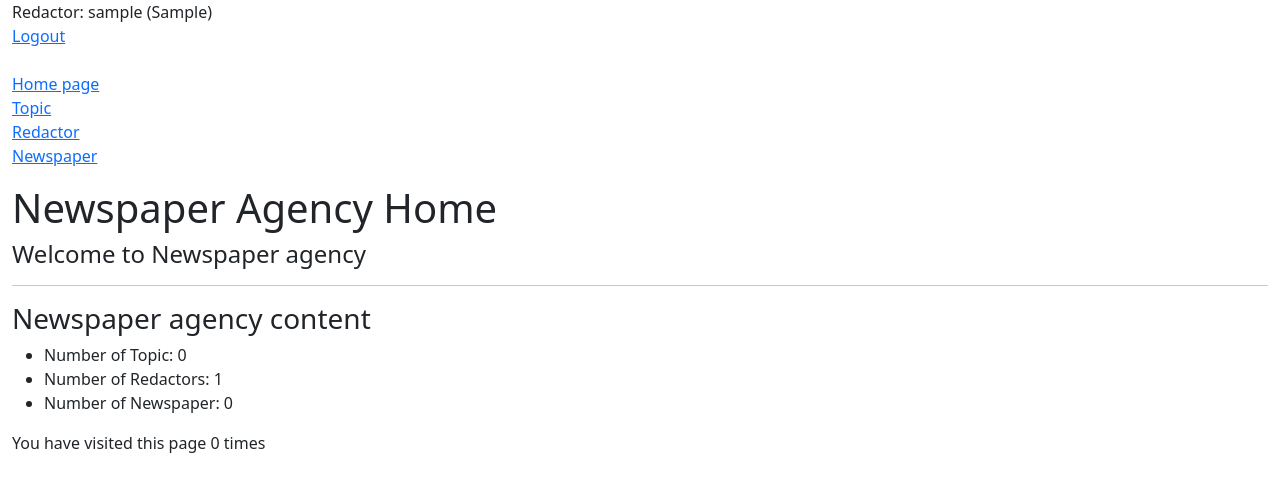
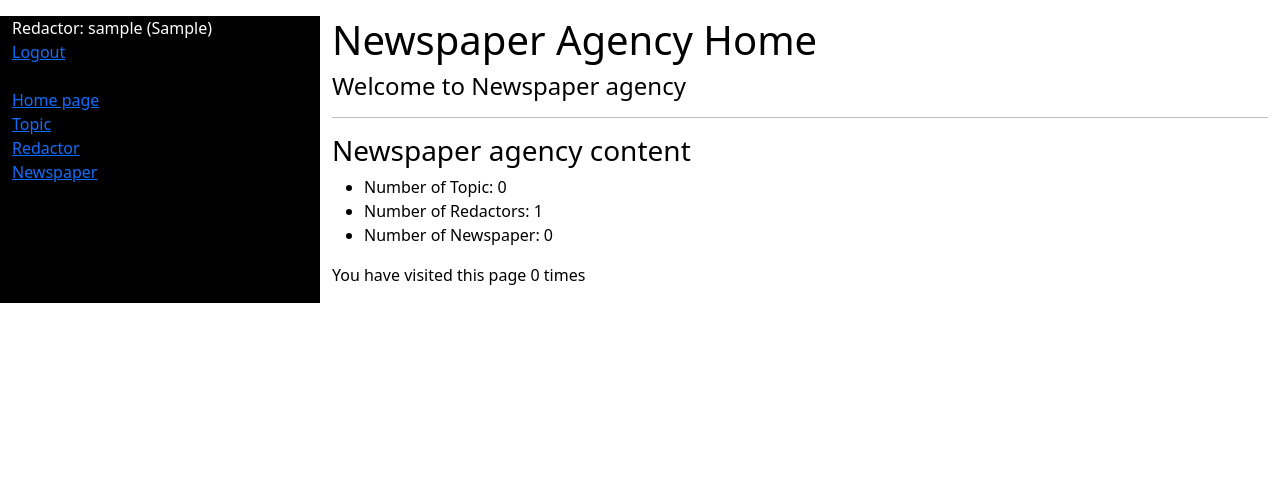
Before and after one commit to muhactive/newspaper-agency, a Django app: page / in a window 1280 px wide. Shown: the top 492 px of the page. Run offline with Django 3.2, Linux system fonts and the light colour scheme; the visitor is signed in with stand-in values (Sample User, id 1); data comes from the database, SQL or seed files in the repository; data that the repository does not hold is empty.

Commit message:
changed the look base.html

```diff
--- a/templates/base.html
+++ b/templates/base.html
@@ -12,14 +12,14 @@
     <title>Newspaper Agency</title>
 </head>
 <body>
-<div class="container-fluid">
+<div class="container-fluid mt-3">
     <div class="row">
-        <div class="col-sm-3">
+        <div class="col-sm-3 bg-black text-white">
             {% block sidebar %}
               {% include "includes/sidebar.html" %}
             {% endblock %}
         </div>
-        <div class="col_sm_9">
+        <div class="col-sm-9 bg-grey text-black">
             {% block content %}
             {% endblock %}
             {% block pagination %}
```
